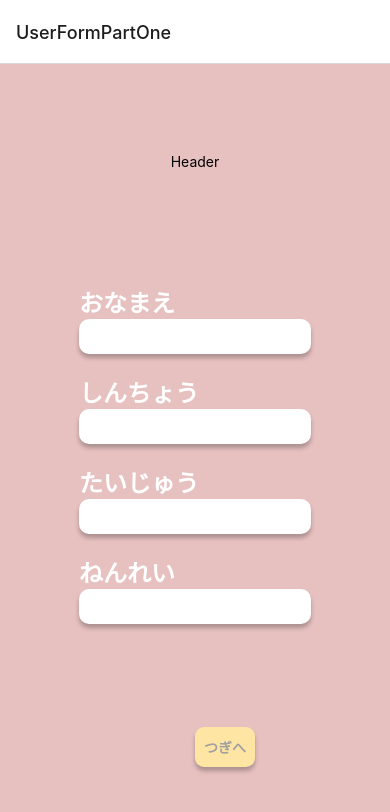
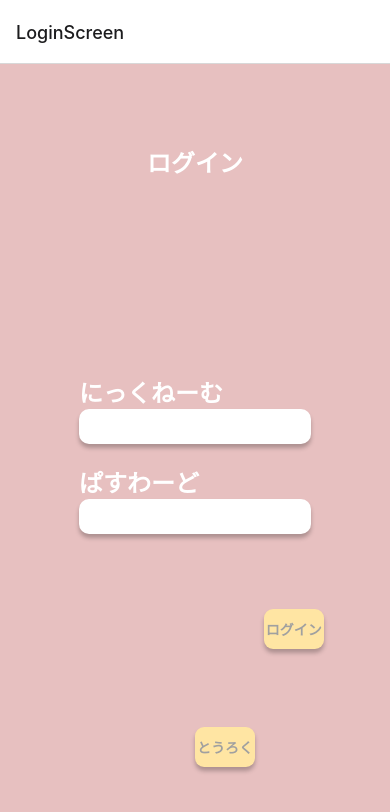
Before and after one commit to aizuHackathon/hackathon-front-app, a React Native app: screen /LoginScreen in a window 390 px wide. Shown: the top 812 px of the page. Built offline with nearby package versions, Linux system fonts and the light colour scheme.

Commit message:
#create: login form作成、PartOneにパスワード追加

```diff
--- a/App.tsx
+++ b/App.tsx
@@ -4,6 +4,7 @@ import { createNativeStackNavigator } from '@react-navigation/native-stack';
 import { UserFormPartOne } from './src/screens/UserFormPartOne/UserFormPartOne';
 import { UserFormPartTwo } from './src/screens/UserFormPartTwo/UserFormPartTwo';
 import { MainScreen } from './src/screens/MainScreen/MainScreen';
+import { LoginScreen } from './src/screens/LoginScreen/LoginScreen';
 
 type RootStackParamList = {
   Home: undefined;
@@ -15,7 +16,8 @@ const Stack = createNativeStackNavigator<RootStackParamList>() as any;
 
 const App: React.VFC = () => (
   <NavigationContainer>
-    <Stack.Navigator initialRouteName='UserFormPartOne'>
+    <Stack.Navigator initialRouteName='LoginScreen'>
+      <Stack.Screen name='LoginScreen' component={LoginScreen} />
       <Stack.Screen name='UserFormPartOne' component={UserFormPartOne} />
       <Stack.Screen name='UserFormPartTwo' component={UserFormPartTwo} />
       <Stack.Screen name='MainScreen' component={MainScreen} />
--- /dev/null
+++ b/src/screens/LoginScreen/LoginScreen.tsx
@@ -0,0 +1,71 @@
+import React, { useState } from 'react';
+import { Text, View, TextInput } from 'react-native';
+import { LoginScreenStyles } from './LoginScreenStyle';
+import { ProcessButton } from '../../components/ProcessButton/ProcessButton';
+import { Navigation } from '../screan';
+
+export const LoginScreen: React.FC<Navigation> = ({ navigation }) => {
+  const [userID, setUserID] = useState<string>('');
+  const [password, setPassword] = useState<string>('');
+  return (
+    <View
+      style={[
+        LoginScreenStyles.container,
+        { flexDirection: 'column', backgroundColor: '#E7C0C0' },
+      ]}
+    >
+      <View style={LoginScreenStyles.container}>
+        <Text style={LoginScreenStyles.text}>ログイン</Text>
+      </View>
+
+      <View
+        style={[
+          LoginScreenStyles.container,
+          { flex: 2, width: '100%', height: '100%' },
+        ]}
+      >
+        <View style={LoginScreenStyles.inputTextForm}>
+          <Text style={LoginScreenStyles.text}>にっくねーむ</Text>
+          <TextInput
+            onChangeText={setUserID}
+            value={userID}
+            style={LoginScreenStyles.form}
+          />
+        </View>
+        <View style={LoginScreenStyles.inputTextForm}>
+          <Text style={LoginScreenStyles.text}>ぱすわーど</Text>
+          <TextInput
+            onChangeText={setPassword}
+            value={password}
+            style={LoginScreenStyles.form}
+          />
+        </View>
+        <View
+          style={{
+            position: 'absolute',
+            right: '17%',
+            bottom: 0,
+          }}
+        >
+          <ProcessButton
+            onClick={() => navigation.navigate('MainScreen')}
+            content={'ログイン'}
+          />
+        </View>
+      </View>
+      <View style={LoginScreenStyles.container}>
+        <View
+          style={{
+            position: 'absolute',
+            left: '17%',
+          }}
+        >
+          <ProcessButton
+            onClick={() => navigation.navigate('UserFormPartOne')}
+            content={'とうろく'}
+          />
+        </View>
+      </View>
+    </View>
+  );
+};
--- /dev/null
+++ b/src/screens/LoginScreen/LoginScreenStyle.ts
@@ -0,0 +1,34 @@
+import { StyleSheet } from 'react-native';
+
+export const LoginScreenStyles = StyleSheet.create({
+  container: {
+    flex: 1,
+    alignItems: 'center',
+    justifyContent: 'center',
+  },
+  text: {
+    color: 'white',
+    fontSize: 24,
+    fontWeight: '700',
+  },
+  form: {
+    display: 'flex',
+    flexDirection: 'column',
+    alignItems: 'flex-start',
+    padding: 10,
+    width: 232,
+    height: 35,
+    backgroundColor: '#FFFFFF',
+    shadowColor: '#000',
+    shadowOffset: {
+      width: 0,
+      height: 4,
+    },
+    shadowOpacity: 0.25,
+    shadowRadius: 4,
+    borderRadius: 10,
+  },
+  inputTextForm: {
+    marginVertical: 10,
+  },
+});
--- a/src/screens/UserFormPartOne/UserFormPartOne.tsx
+++ b/src/screens/UserFormPartOne/UserFormPartOne.tsx
@@ -5,7 +5,8 @@ import { ProcessButton } from '../../components/ProcessButton/ProcessButton';
 import { Navigation } from '../screan';
 
 enum UserInfo {
-  Name = 'おなまえ',
+  Name = 'にっくねーむ',
+  Password = 'ぱすわーど',
   Height = 'しんちょう',
   Weight = 'たいじゅう',
   Age = 'ねんれい',
@@ -26,6 +27,11 @@ export const UserFormPartOne: React.FC<Navigation> = ({ navigation }) => {
   const initializeForm: Array<InitializeForm> = [
     {
       formTitle: UserInfo.Name,
+      onChangeMethod: setName,
+      value: name,
+    },
+    {
+      formTitle: UserInfo.Password,
       onChangeMethod: setName,
       value: name,
     },
@@ -57,7 +63,7 @@ export const UserFormPartOne: React.FC<Navigation> = ({ navigation }) => {
         <Text>Header</Text>
       </View>
 
-      <View style={[UserFormPartOneStyles.container, { flex: 2 }]}>
+      <View style={[UserFormPartOneStyles.container, { flex: 3 }]}>
         {initializeForm.map((object) => {
           return (
             <View
```
